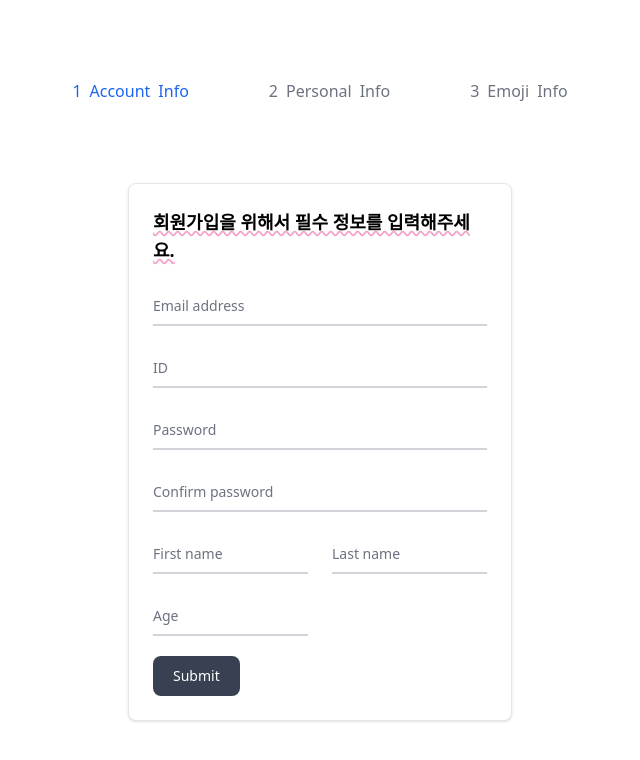
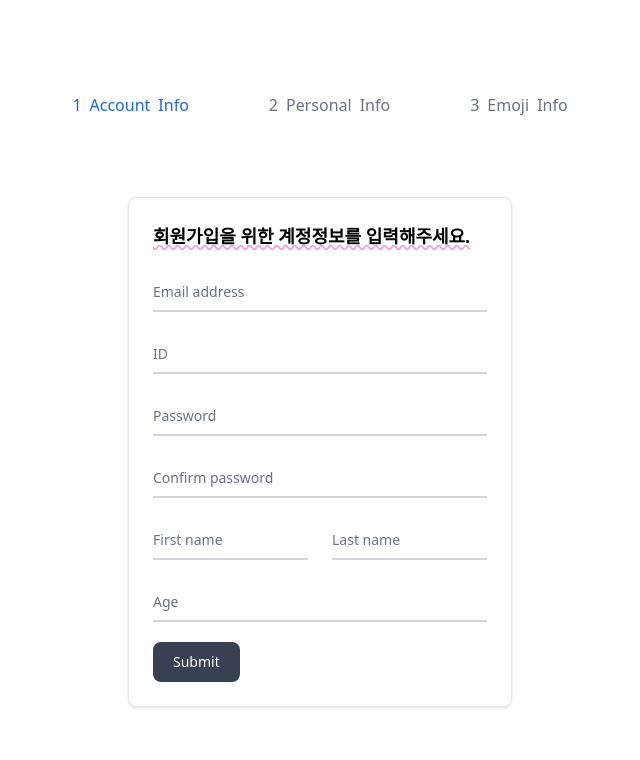
Before and after one commit to 42Seoul-Tea42/frontend, a Next.js app: page /auth/signup in a window 1280 px wide. Shown: the top 760 px of the page, without its empty margins (320-960 px from the left). Built offline with nearby package versions, Linux system fonts and the light colour scheme.

Commit message:
style signup form의 가로세로 최소값 지정
min-w-96, min-h-96

```diff
--- a/app/auth/signup/AccountInfoForm.tsx
+++ b/app/auth/signup/AccountInfoForm.tsx
@@ -11,9 +11,9 @@ const AccountInfoForm: React.FC = () => {
   };
 
   return (
-    <form className="max-w-sm p-6 bg-white border border-gray-200 rounded-lg shadow dark:bg-gray-800 dark:border-gray-700">
+    <form className="max-w-sm min-w-96 min-h-96 p-6 bg-white border border-gray-200 rounded-lg shadow dark:bg-gray-800 dark:border-gray-700">
       <h5 className="text-lg font-semibold mb-5 underline decoration-wavy decoration-pink-500/50">
-        회원가입을 위해서 필수 정보를 입력해주세요.
+        회원가입을 위한 계정정보를 입력해주세요.
       </h5>
       <div className="relative z-0 w-full mb-5 group">
         <input
@@ -113,7 +113,6 @@ const AccountInfoForm: React.FC = () => {
           </label>
         </div>
       </div>
-      <div className="grid md:grid-cols-2 md:gap-6">
       <div className="relative z-0 w-full mb-5 group">
         <input
           type="number"
@@ -130,7 +129,6 @@ const AccountInfoForm: React.FC = () => {
           Age
         </label>
       </div>
-      </div>
       <button
         type="submit"
         className="text-white bg-gray-700 hover:bg-gray-800 focus:ring-4 focus:outline-none focus:ring-blue-300 font-medium rounded-lg text-sm w-full sm:w-auto px-5 py-2.5 text-center dark:bg-blue-600 dark:hover:bg-blue-700 dark:focus:ring-blue-800"
```
Lines whose indentation alone changed are shown as unchanged.
